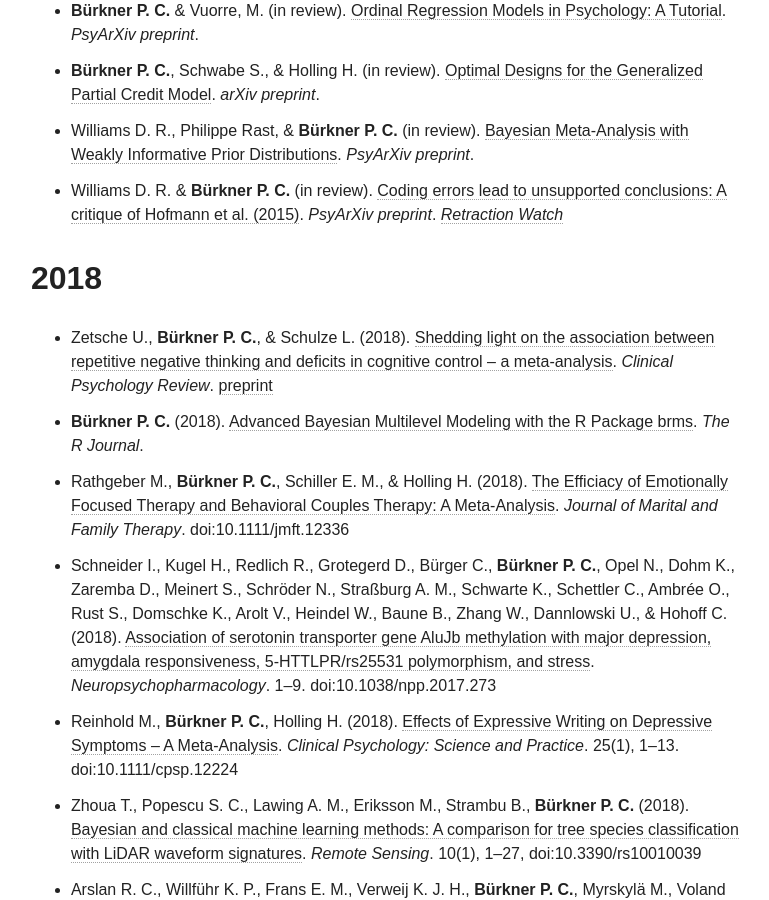
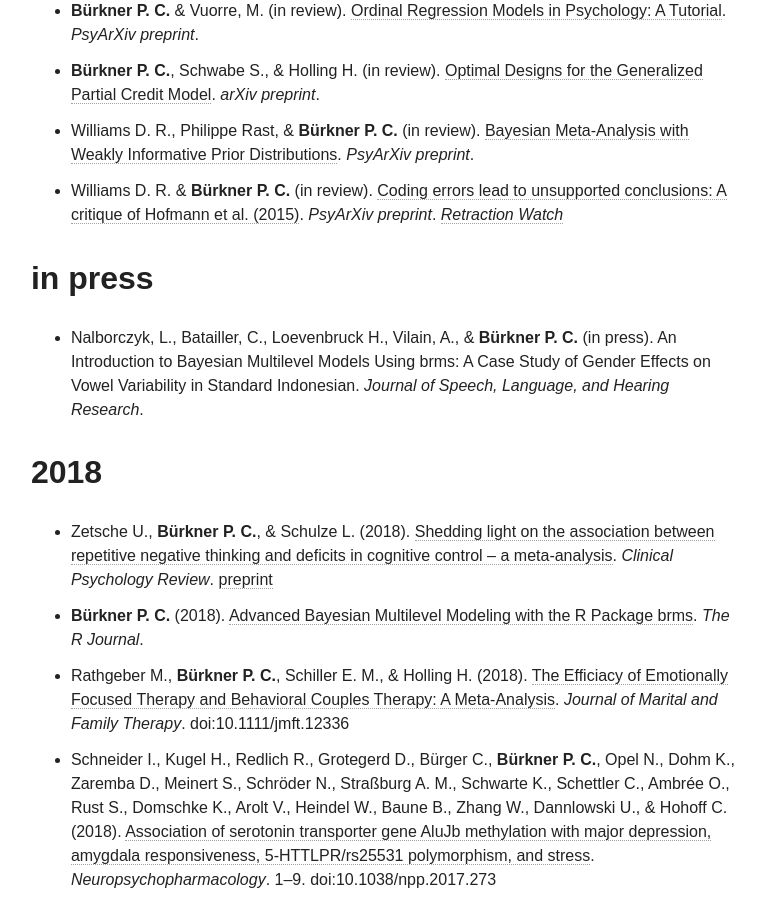
Before and after one commit to paul-buerkner/paul-buerkner.github.io, a Jekyll site: the page built from publications/index.md, in a window 1280 px wide and 900 px high, scrolled down 671 px. Shown: the whole window, without its empty margins (255-1024 px from the left). Built offline with Jekyll 4.4.1, drawn with Linux system fonts in a browser that asks for light colours; nearby versions of some CDN libraries.

Commit message:
add new publication

```diff
--- a/publications/index.md
+++ b/publications/index.md
@@ -9,6 +9,9 @@
 * **Bürkner P. C.**, Schwabe S., & Holling H. (in review). [Optimal Designs for the Generalized Partial Credit Model](https://arxiv.org/abs/1803.06517). *arXiv preprint*.
 * Williams D. R., Philippe Rast, & **Bürkner P. C.** (in review). [Bayesian Meta-Analysis with Weakly Informative Prior Distributions](https://psyarxiv.com/7tbrm/). *PsyArXiv preprint*.
 * Williams D. R. & **Bürkner P. C.** (in review). [Coding errors lead to unsupported conclusions: A critique of Hofmann et al. (2015)](https://osf.io/preprints/psyarxiv/2jpdb/). *PsyArXiv preprint*. [*Retraction Watch*](http://retractionwatch.com/2016/10/04/oh-well-love-hormone-doesnt-reduce-psychiatric-symptoms-says-researchers-in-request-to-retract/)
+
+## in press
+* Nalborczyk, L., Batailler, C., Loevenbruck H., Vilain, A., & **Bürkner P. C.** (in press). An Introduction to Bayesian Multilevel Models Using brms: A Case Study of Gender Effects on Vowel Variability in Standard Indonesian. *Journal of Speech, Language, and Hearing Research*.
 
 ## 2018
 * Zetsche U., **Bürkner P. C.**, & Schulze L. (2018). [Shedding light on the association between repetitive negative thinking and deficits in cognitive control – a meta-analysis](https://www.sciencedirect.com/science/article/pii/S0272735817305421). *Clinical Psychology Review*. [preprint](https://psyarxiv.com/bz2ck/)
```
